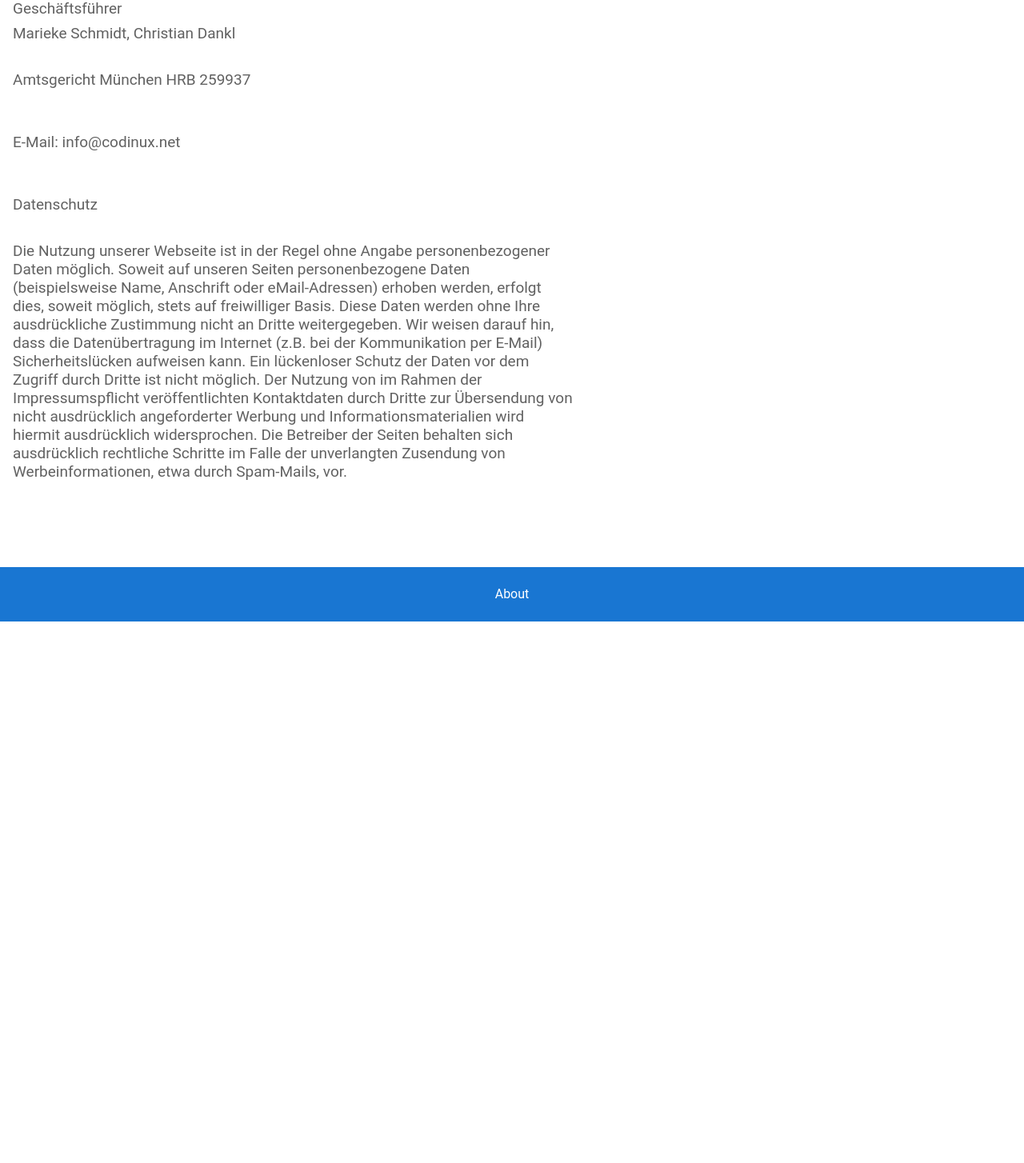
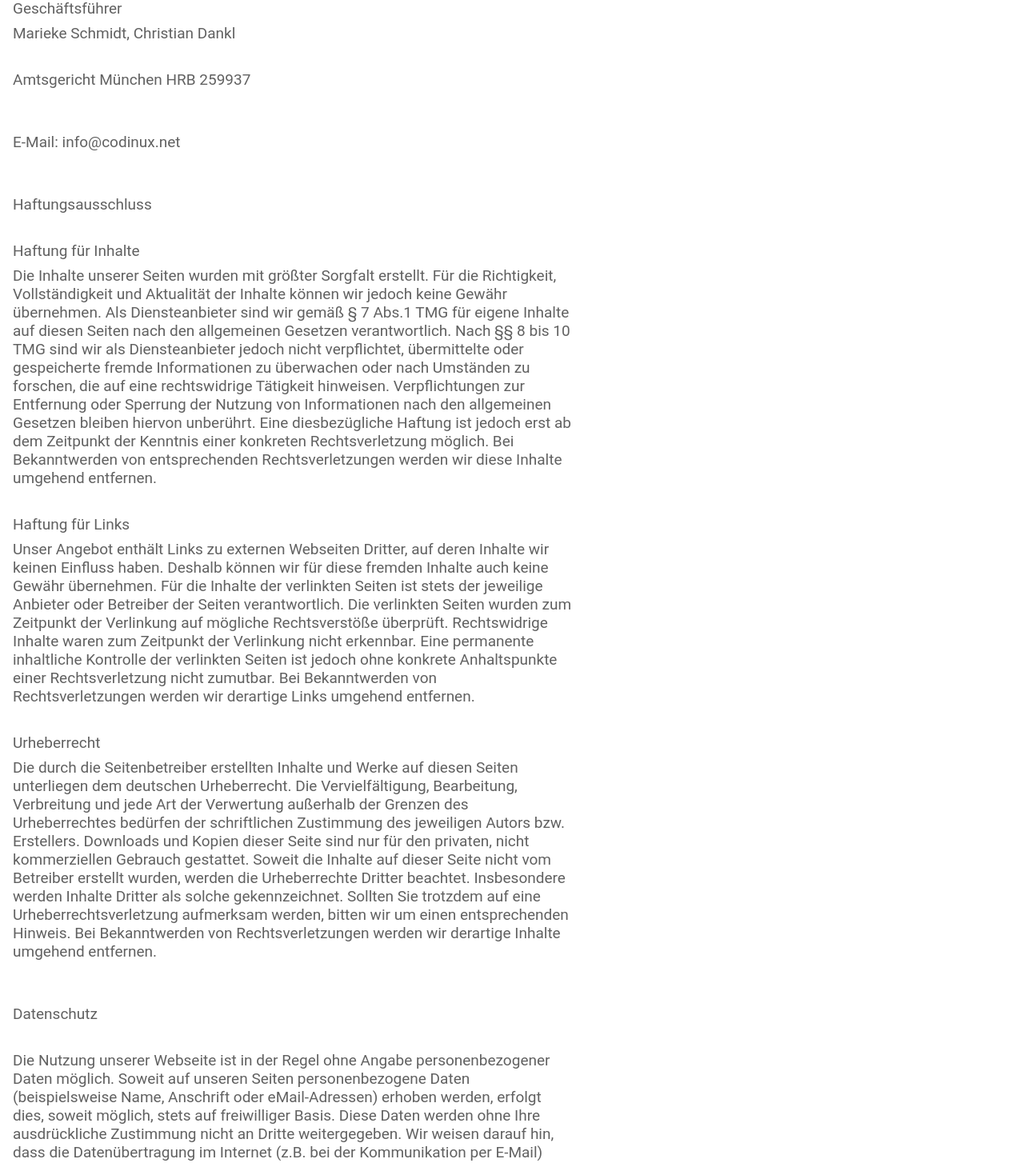
Before and after one commit to codinux-gmbh/codinuxWebsite, an Angular app: page /about in a window 1280 px wide. Shown: the part 526-1980 px from the top of the page at 80% size. Before the commit the page ends 1303 px from the top, so only its background shows below. Built offline with nearby package versions, Linux system fonts and the light colour scheme.

Commit message:
Added Haftungsausschluss

```diff
--- a/src/app/components/about/about.component.html
+++ b/src/app/components/about/about.component.html
@@ -37,6 +37,32 @@
 
 
 <div class="about-new-paragraph, about-new-section">
+    <div class="about-line">Haftungsausschluss</div>
+</div>
+
+<div class="about-new-paragraph">
+    <div class="about-line">Haftung für Inhalte</div>
+    <div class="about-line">
+        Die Inhalte unserer Seiten wurden mit größter Sorgfalt erstellt. Für die Richtigkeit, Vollständigkeit und Aktualität der Inhalte können wir jedoch keine Gewähr übernehmen. Als Diensteanbieter sind wir gemäß § 7 Abs.1 TMG für eigene Inhalte auf diesen Seiten nach den allgemeinen Gesetzen verantwortlich. Nach §§ 8 bis 10 TMG sind wir als Diensteanbieter jedoch nicht verpflichtet, übermittelte oder gespeicherte fremde Informationen zu überwachen oder nach Umständen zu forschen, die auf eine rechtswidrige Tätigkeit hinweisen. Verpflichtungen zur Entfernung oder Sperrung der Nutzung von Informationen nach den allgemeinen Gesetzen bleiben hiervon unberührt. Eine diesbezügliche Haftung ist jedoch erst ab dem Zeitpunkt der Kenntnis einer konkreten Rechtsverletzung möglich. Bei Bekanntwerden von entsprechenden Rechtsverletzungen werden wir diese Inhalte umgehend entfernen.
+    </div>
+</div>
+
+<div class="about-new-paragraph">
+    <div class="about-line">Haftung für Links</div>
+    <div class="about-line">
+        Unser Angebot enthält Links zu externen Webseiten Dritter, auf deren Inhalte wir keinen Einfluss haben. Deshalb können wir für diese fremden Inhalte auch keine Gewähr übernehmen. Für die Inhalte der verlinkten Seiten ist stets der jeweilige Anbieter oder Betreiber der Seiten verantwortlich. Die verlinkten Seiten wurden zum Zeitpunkt der Verlinkung auf mögliche Rechtsverstöße überprüft. Rechtswidrige Inhalte waren zum Zeitpunkt der Verlinkung nicht erkennbar. Eine permanente inhaltliche Kontrolle der verlinkten Seiten ist jedoch ohne konkrete Anhaltspunkte einer Rechtsverletzung nicht zumutbar. Bei Bekanntwerden von Rechtsverletzungen werden wir derartige Links umgehend entfernen.
+    </div>
+</div>
+
+<div class="about-new-paragraph">
+    <div class="about-line">Urheberrecht</div>
+    <div class="about-line">
+        Die durch die Seitenbetreiber erstellten Inhalte und Werke auf diesen Seiten unterliegen dem deutschen Urheberrecht. Die Vervielfältigung, Bearbeitung, Verbreitung und jede Art der Verwertung außerhalb der Grenzen des Urheberrechtes bedürfen der schriftlichen Zustimmung des jeweiligen Autors bzw. Erstellers. Downloads und Kopien dieser Seite sind nur für den privaten, nicht kommerziellen Gebrauch gestattet. Soweit die Inhalte auf dieser Seite nicht vom Betreiber erstellt wurden, werden die Urheberrechte Dritter beachtet. Insbesondere werden Inhalte Dritter als solche gekennzeichnet. Sollten Sie trotzdem auf eine Urheberrechtsverletzung aufmerksam werden, bitten wir um einen entsprechenden Hinweis. Bei Bekanntwerden von Rechtsverletzungen werden wir derartige Inhalte umgehend entfernen.
+    </div>
+</div>
+
+
+<div class="about-new-paragraph, about-new-section">
     <div class="about-line">Datenschutz</div>
 </div>
 
```
